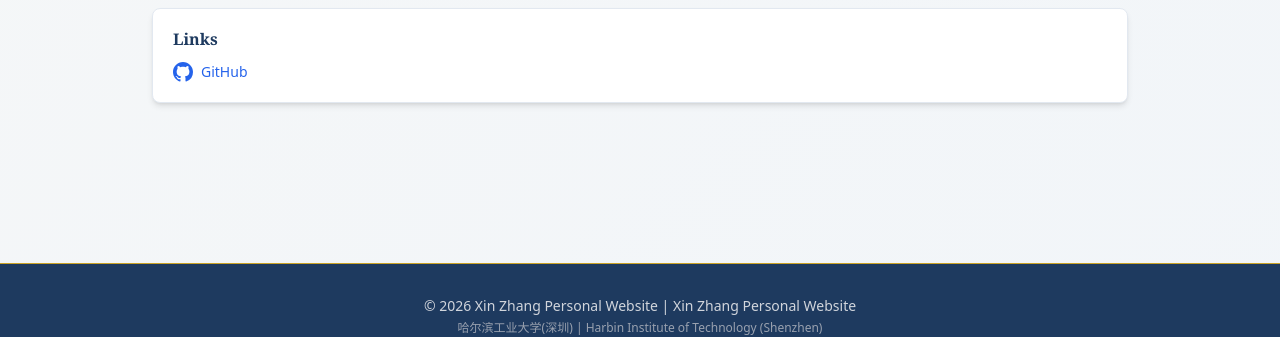
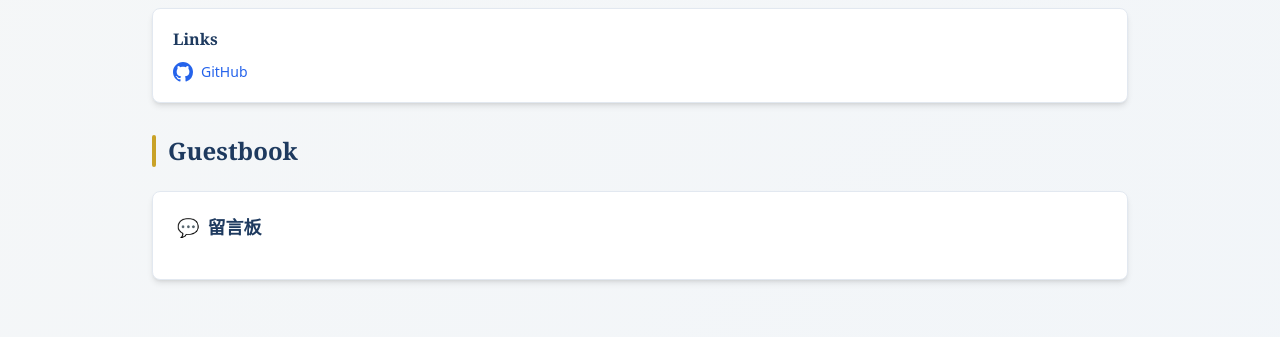
Before and after one commit to zhangxin-hiter/personal-website, a Next.js app: page /en in a window 1280 px wide. Shown: the part 3140-3477 px from the top of the page. Built offline with nearby package versions, Linux system fonts and the light colour scheme.

Commit message:
feat: add Giscus to English page

```diff
--- a/app/en/page.tsx
+++ b/app/en/page.tsx
@@ -1,5 +1,13 @@
 import { AnimatedSection } from "../components/animations";
 import BlogPreview from "../components/BlogPreview";
+import Giscus from "../components/Giscus";
+
+const GISCUS_CONFIG = {
+  repo: "zhangxin-hiter/personal-website",
+  repoId: "R_kgDORQsOIQ",
+  category: "Announcements",
+  categoryId: "DIC_kwDORQsOIc4C2fRb",
+};
 
 export default function Home() {
   return (
@@ -313,6 +321,18 @@ export default function Home() {
           </div>
         </section>
       </AnimatedSection>
+
+      <AnimatedSection delay={100}>
+        <section id="guestbook" className="mb-8 scroll-mt-20">
+          <div className="flex items-center gap-3 mb-6">
+            <div className="w-1 h-8 bg-[#c9a227] rounded-full"></div>
+            <h2 className="text-2xl font-serif font-bold text-[#1e3a5f]">
+              Guestbook
+            </h2>
+          </div>
+          <Giscus {...GISCUS_CONFIG} />
+        </section>
+      </AnimatedSection>
     </div>
   );
 }
```
